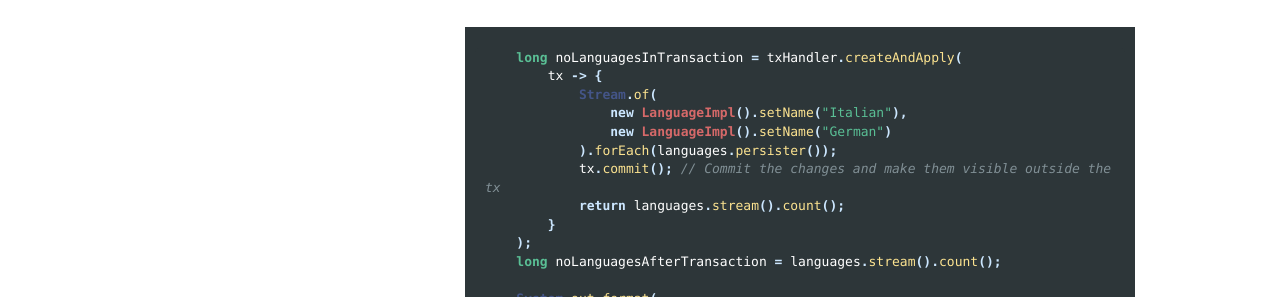
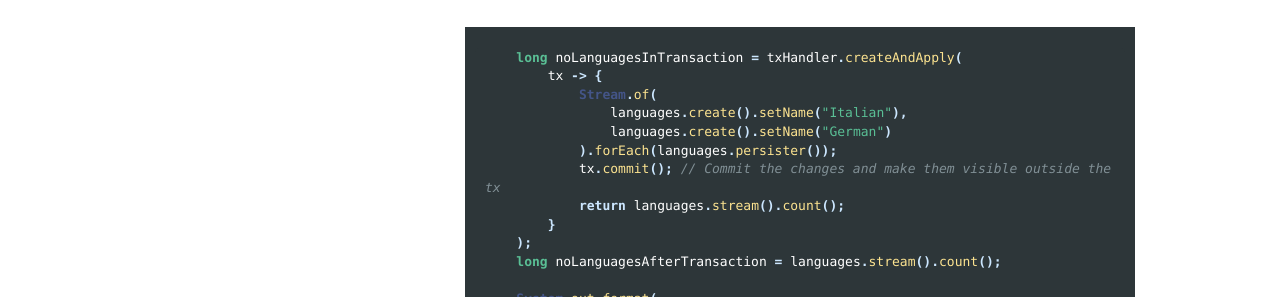
Before and after one commit to speedment/speedment-doc, a Jekyll site: the page built from pages/crud.md, in a window 1280 px wide and 900 px high, scrolled down 8769 px. Shown: the part 155-452 px from the top of the window. Built offline with Jekyll 4.4.1, drawn with Linux system fonts in a browser that asks for light colours; nearby versions of some CDN libraries; comment, search, counter and statistics services are not loaded.

Commit message:
crud: Add remaining Manager::create to examples

```diff
--- a/pages/crud.md
+++ b/pages/crud.md
@@ -311,8 +311,8 @@ Data changes are committed to the database upon invoking the `Transaction::commi
     long noLanguagesInTransaction = txHandler.createAndApply(
         tx -> {
             Stream.of(
-                new LanguageImpl().setName("Italian"),
-                new LanguageImpl().setName("German")
+                languages.create().setName("Italian"),
+                languages.create().setName("German")
             ).forEach(languages.persister());
             tx.commit(); // Commit the changes and make them visible outside the tx
             return languages.stream().count();
```
